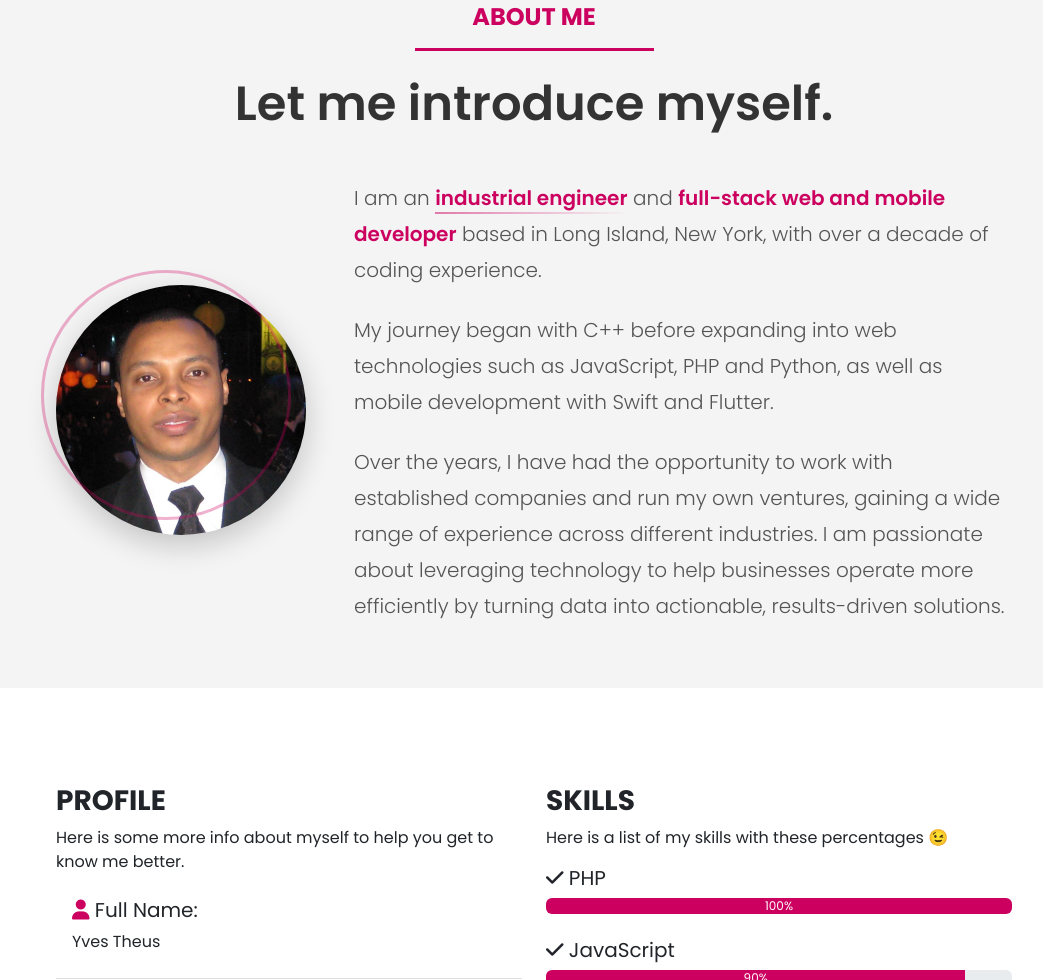
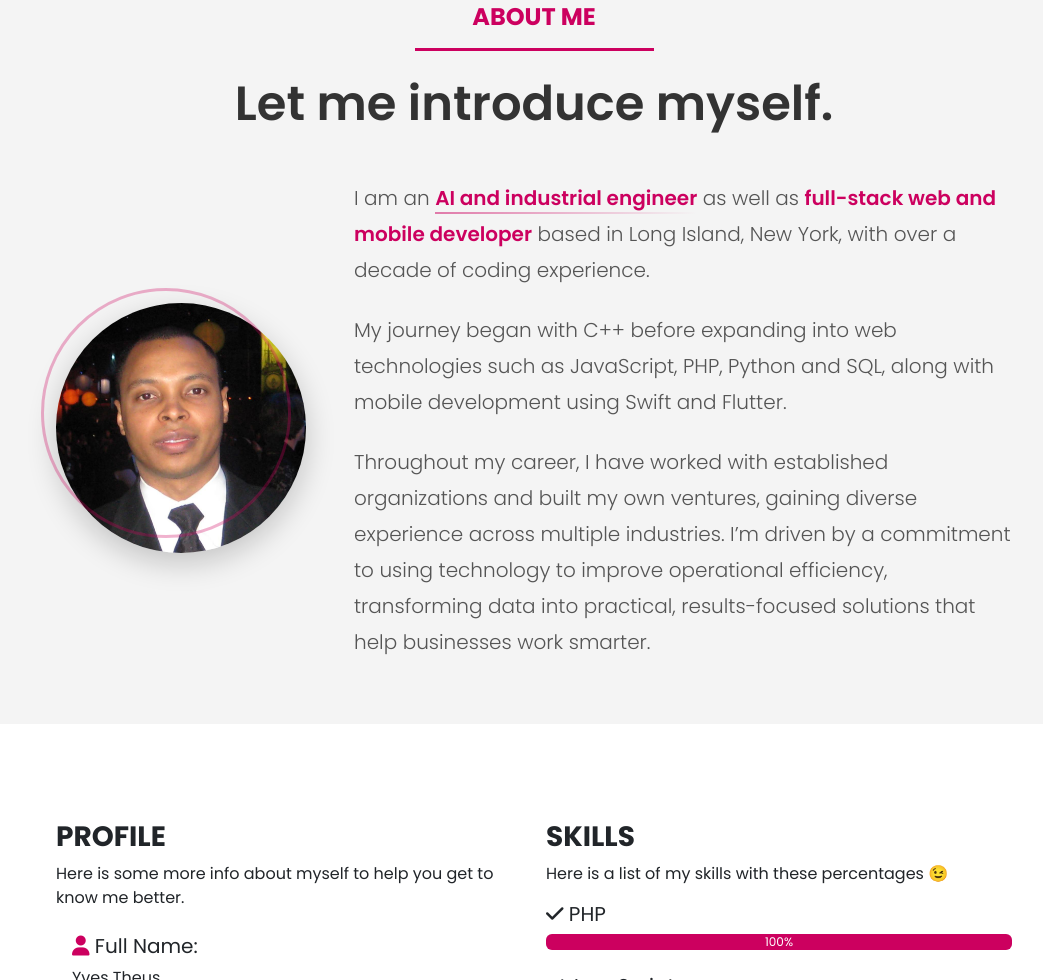
Before and after one commit to yvestheus/myprofile, a website: page index.html in a window 1280 px wide. Shown: the part 845-1825 px from the top of the page, without its empty margins (106-1149 px from the left). Drawn offline with nearby package versions, Linux system fonts and the light colour scheme; files that its build step writes are made by us from their sources.

Commit message:
Add AI skills

```diff
--- a/index.html
+++ b/index.html
@@ -81,13 +81,12 @@
         </div>
         <div class="about-text">
           <p class="lead mb-4">
-            I am an <span class="text-primary fw-semibold">industrial engineer</span> and <span class="text-primary fw-semibold">full-stack web and mobile developer</span> based in Long Island, New York, with over a decade of coding experience.
+            I am an <span class="text-primary fw-semibold">AI and industrial engineer</span> as well as <span class="text-primary fw-semibold">full-stack web and mobile developer</span> based in Long Island, New York, with over a decade of coding experience.
           </p>
           <p class="lead mb-4">
-            My journey began with C++ before expanding into web technologies such as JavaScript, PHP and Python, as well as mobile development with Swift and Flutter.
-          </p>
+            My journey began with C++ before expanding into web technologies such as JavaScript, PHP, Python and SQL, along with mobile development using Swift and Flutter.
           <p class="lead">
-            Over the years, I have had the opportunity to work with established companies and run my own ventures, gaining a wide range of experience across different industries. I am passionate about leveraging technology to help businesses operate more efficiently by turning data into actionable, results-driven solutions.
+            Throughout my career, I have worked with established organizations and built my own ventures, gaining diverse experience across multiple industries. I’m driven by a commitment to using technology to improve operational efficiency, transforming data into practical, results-focused solutions that help businesses work smarter.
           </p>
         </div>
       </div>
```
